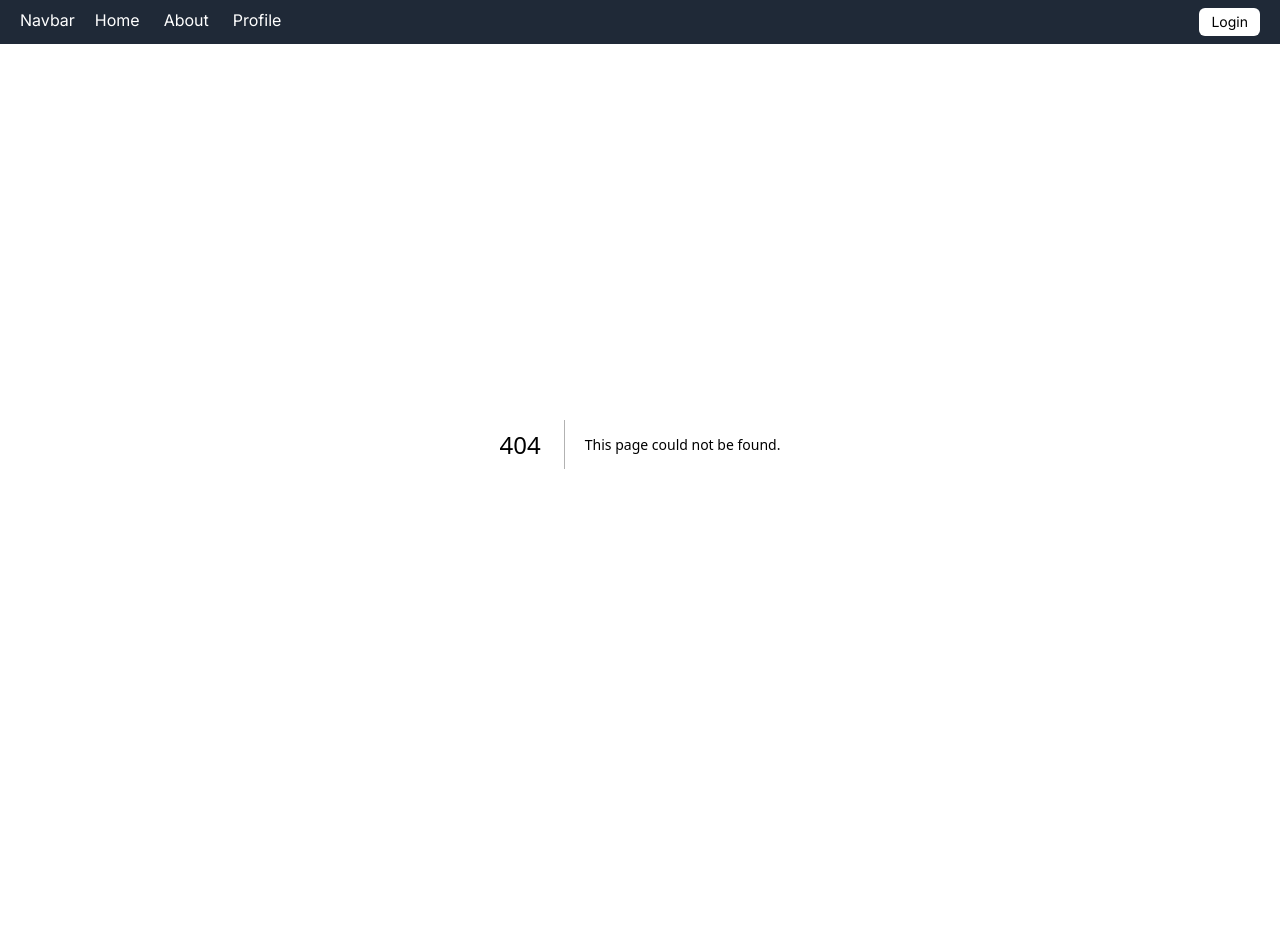
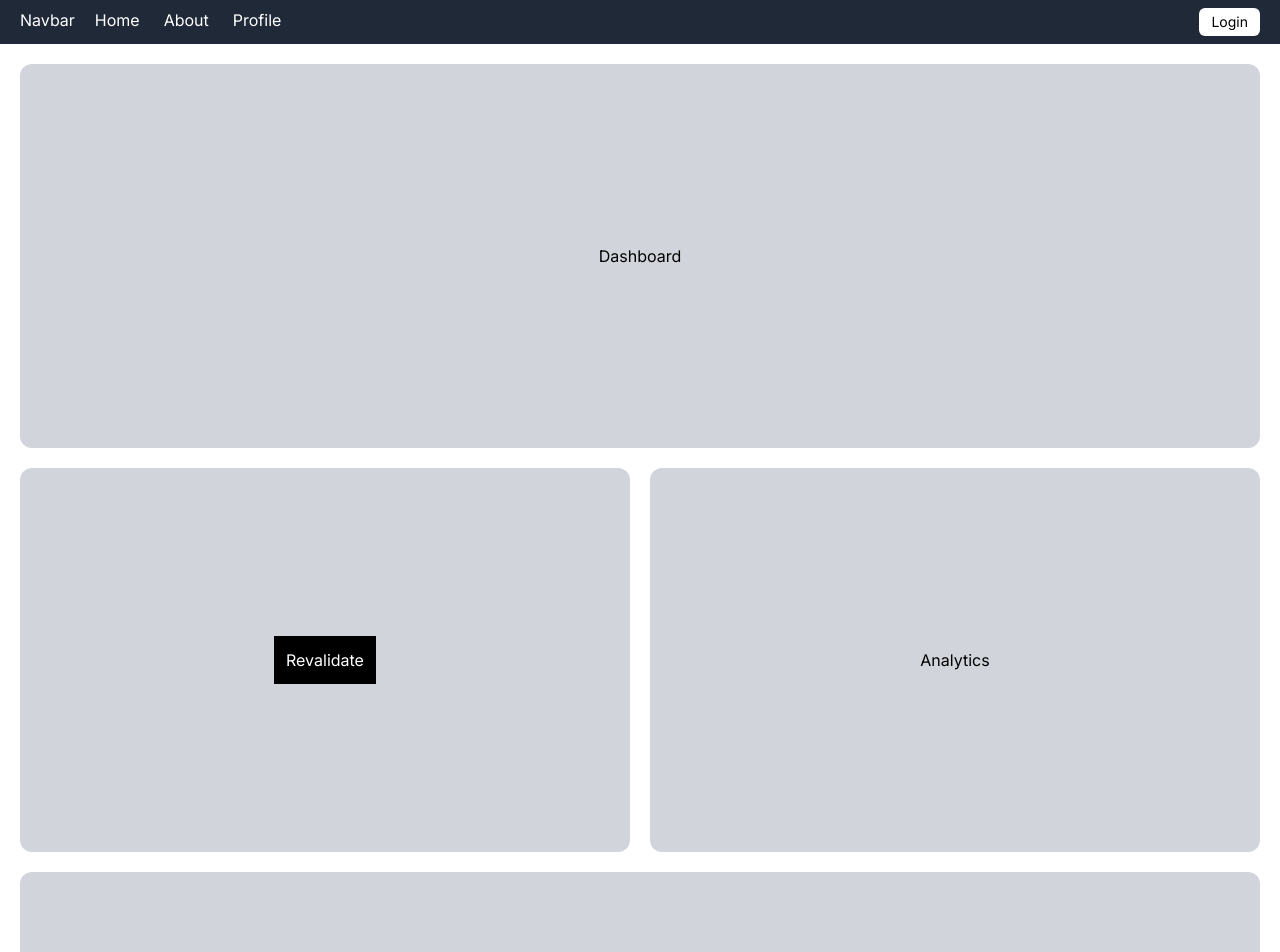
Before and after one commit to WearTime/next-app-router, a Next.js app: page /dashboard in a window 1280 px wide. Before the commit this address had no page. Shown: the top 952 px of the page. Before the commit the page ends 844 px from the top, so only its background shows below. Built offline with nearby package versions, Linux system fonts and the light colour scheme.

Commit message:
Study About Parallel Routes

```diff
--- /dev/null
+++ b/src/app/(admin)/dashboard/@analytics/page.tsx
@@ -0,0 +1,7 @@
+export default function Analytics() {
+  return (
+    <div className="w-3/6 h-96 bg-gray-300 rounded-[12px] flex justify-center items-center">
+      <h1>Analytics</h1>
+    </div>
+  );
+}
--- /dev/null
+++ b/src/app/(admin)/dashboard/@payments/default.tsx
@@ -0,0 +1,3 @@
+export default function Default() {
+  return null;
+}
--- /dev/null
+++ b/src/app/(admin)/dashboard/@payments/page.tsx
@@ -0,0 +1,7 @@
+export default function Payments() {
+  return (
+    <div className="w-full mt-5 h-96 bg-gray-300 rounded-[12px] flex justify-center items-center">
+      <h1>Payments</h1>
+    </div>
+  );
+}
--- a/src/app/(admin)/dashboard/product/page.tsx
+++ b/src/app/(admin)/dashboard/@products/page.tsx
@@ -22,7 +22,7 @@
     }
   };
   return (
-    <div>
+    <div className="w-3/6 h-96 bg-gray-300 rounded-[12px] flex justify-center items-center mr-5">
       <h1>{status}</h1>
       <button
         onClick={() => revalidate()}
--- /dev/null
+++ b/src/app/(admin)/dashboard/layout.tsx
@@ -0,0 +1,22 @@
+export default function Layout({
+  children,
+  products,
+  analytics,
+  payments,
+}: {
+  children: React.ReactNode;
+  products: React.ReactNode;
+  analytics: React.ReactNode;
+  payments: React.ReactNode;
+}) {
+  return (
+    <div className="p-5">
+      <div>{children}</div>
+      <div className="mt-5 flex justify-center items-center">
+        {products}
+        {analytics}
+      </div>
+      {payments}
+    </div>
+  );
+}
--- /dev/null
+++ b/src/app/(admin)/dashboard/page.tsx
@@ -0,0 +1,7 @@
+export default function DashboardPage() {
+  return (
+    <div className="w-full h-96 bg-gray-300 rounded-[12px] flex justify-center items-center">
+      <h1>Dashboard</h1>
+    </div>
+  );
+}
```
